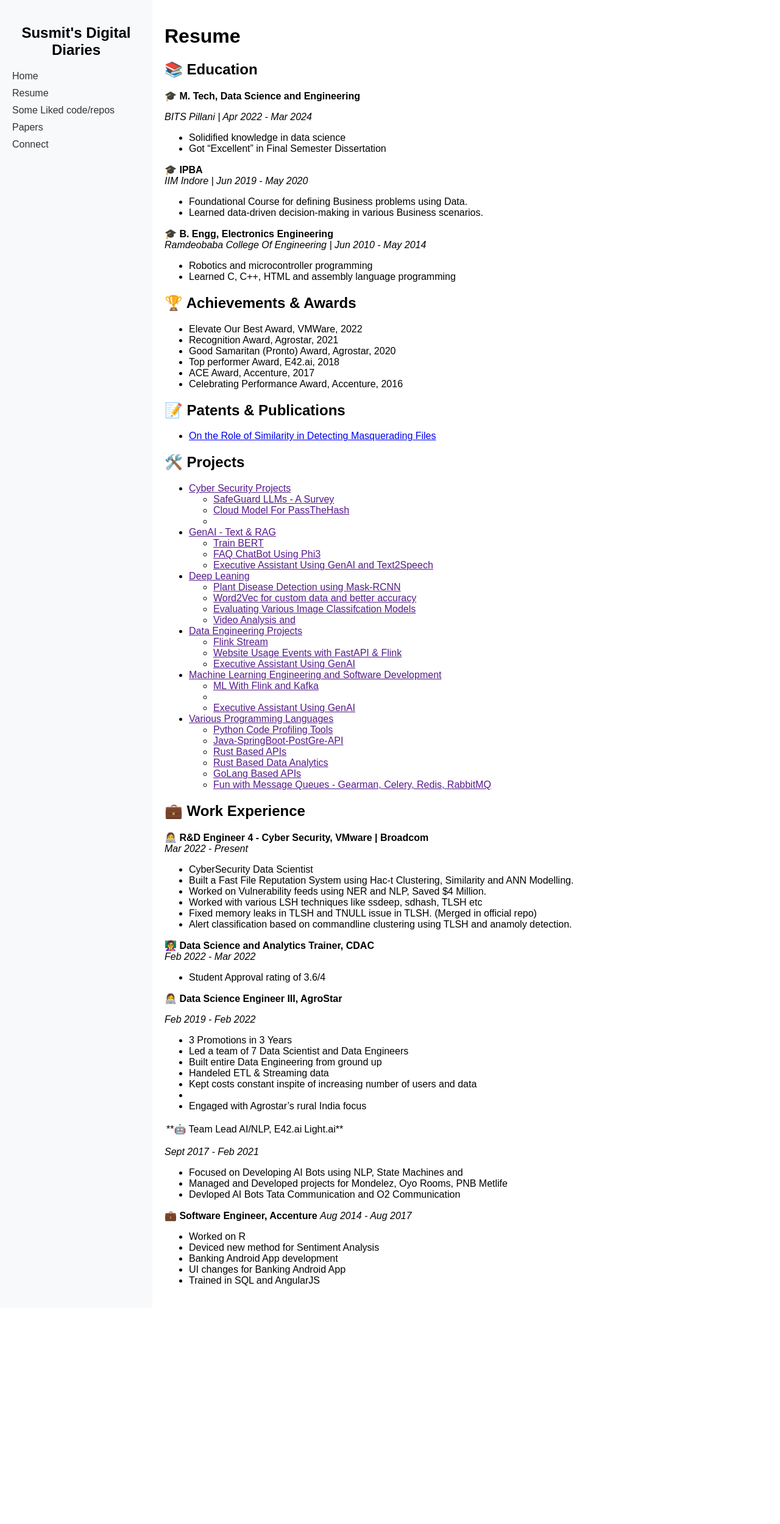
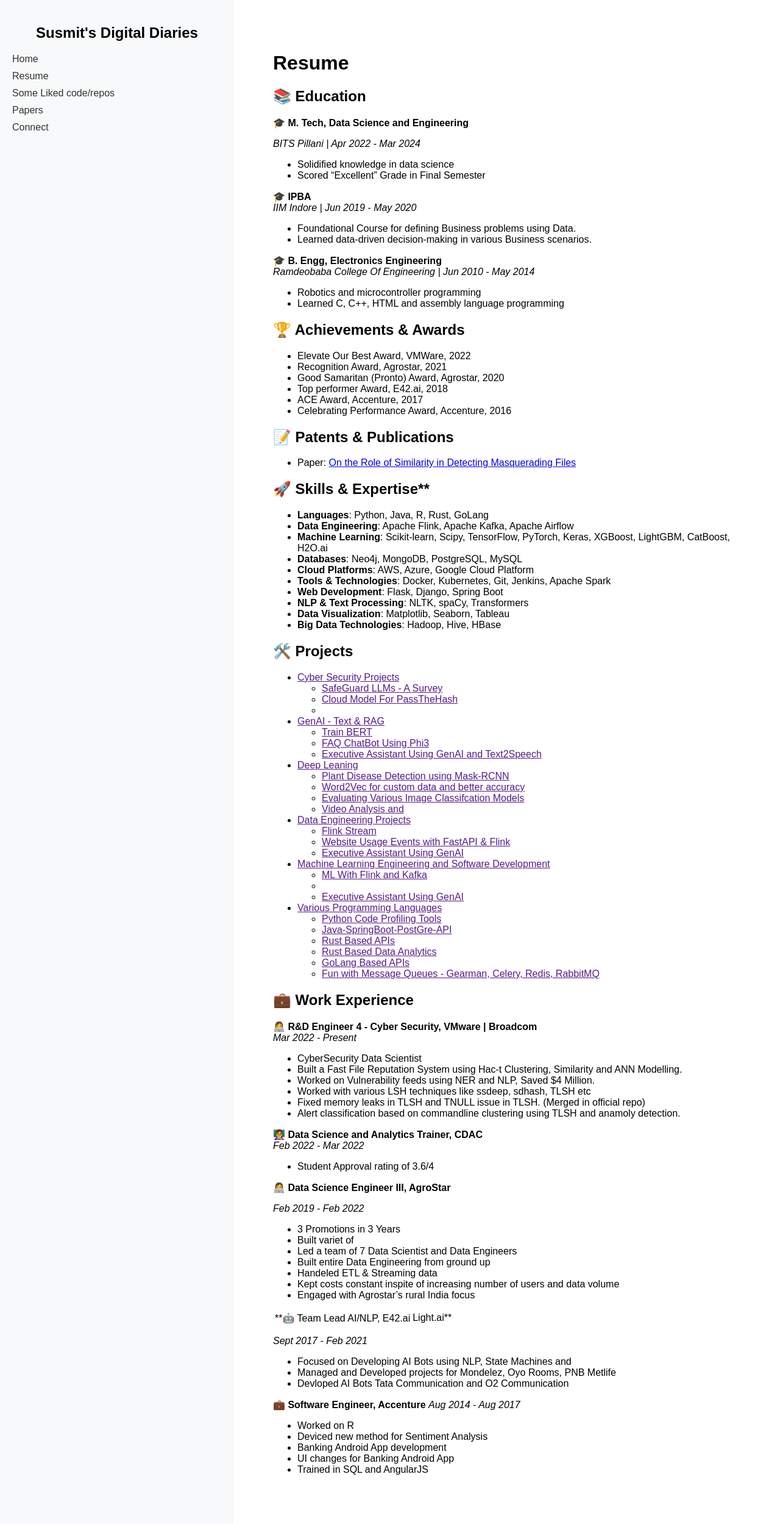
Before and after one commit to Sryborg/sryborg.github.io, a Jekyll site: the page built from resume.md, in a window 1280 px wide. Shown: the whole page at 61% size. Built offline with Jekyll 4.4.1, drawn with Linux system fonts in a browser that asks for light colours; before the commit the page ends 2145 px from its top, so only the background shows below that.

Commit message:
updating resume

```diff
--- a/_config.yml
+++ b/_config.yml
@@ -1,2 +1,2 @@
 title: "Susmit's Digital Diaries"
-theme: jekyll-theme-minimal
+theme: jekyll-theme-moonwalk
--- a/assets/styles.css
+++ b/assets/styles.css
@@ -11,7 +11,7 @@
 }
 
 .sidebar {
-    width: 250px;
+    width: 30%;
     background-color: #f8f9fa;
     padding: 20px;
     box-sizing: border-box;
@@ -40,7 +40,7 @@
 }
 
 .content {
-    flex-grow: 1;
-    padding: 20px;
+    width: 70%;
+    padding: 5%; /* Added padding to move the content to the right */
     box-sizing: border-box;
 }
--- a/resume.md
+++ b/resume.md
@@ -11,7 +11,7 @@
 
 *BITS Pillani | Apr 2022 - Mar 2024*
 - Solidified knowledge in data science
-- Got "Excellent" in Final Semester Dissertation
+- Scored "Excellent" Grade in Final Semester
 
 **🎓 IPBA**
 *IIM Indore | Jun 2019 - May 2020*
@@ -32,8 +32,20 @@
 - Celebrating Performance Award, Accenture, 2016
 
 ## 📝 Patents & Publications
-- [On the Role of Similarity in Detecting Masquerading Files](https://arxiv.org/abs/2402.11227)
+- Paper: [On the Role of Similarity in Detecting Masquerading Files](https://arxiv.org/abs/2402.11227)
 
+## 🚀 Skills & Expertise**
+
+- **Languages**: Python, Java, R, Rust, GoLang
+- **Data Engineering**: Apache Flink, Apache Kafka, Apache Airflow
+- **Machine Learning**: Scikit-learn, Scipy, TensorFlow, PyTorch, Keras, XGBoost, LightGBM, CatBoost, H2O.ai
+- **Databases**: Neo4j, MongoDB, PostgreSQL, MySQL
+- **Cloud Platforms**: AWS, Azure, Google Cloud Platform
+- **Tools & Technologies**: Docker, Kubernetes, Git, Jenkins, Apache Spark
+- **Web Development**: Flask, Django, Spring Boot
+- **NLP & Text Processing**: NLTK, spaCy, Transformers
+- **Data Visualization**: Matplotlib, Seaborn, Tableau
+- **Big Data Technologies**: Hadoop, Hive, HBase
 
 ## 🛠️ Projects
 
@@ -86,11 +98,11 @@
 
 *Feb 2019 - Feb 2022*
 - 3 Promotions in 3 Years
+- Built variet of
 - Led a team of 7 Data Scientist and Data Engineers
 - Built entire Data Engineering from ground up
 - Handeled ETL & Streaming data
-- Kept costs constant inspite of increasing number of users and data
--
+- Kept costs constant inspite of increasing number of users and data volume
 - Engaged with Agrostar's rural India focus
 
 **🤖 Team Lead AI/NLP, E42.ai | Light.ai**
```
Also changed, not shown: index.md (+1 -1 lines).
